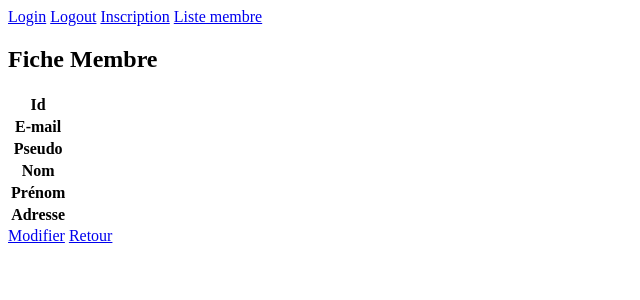
After one commit to herival/Balu, a Symfony app: template templates/membre/fiche.html.twig in a window 1280 px wide. The commit adds this page. Shown: the top 300 px of the page, without its empty margins (0-640 px from the left). Run offline with Twig, Linux system fonts and the light colour scheme; the template is opened without the code that fills it, so the values that code supplies are empty; some libraries are stand-ins or nearby versions.

Commit message:
membre ok

```diff
--- a/src/Controller/AccueilController.php
+++ b/src/Controller/AccueilController.php
@@ -8,7 +8,7 @@ use Symfony\Component\Routing\Annotation\Route;
 class AccueilController extends AbstractController
 {
     /**
-     * @Route("/accueil", name="accueil")
+     * @Route("/", name="accueil")
      */
     public function index()
     {
--- a/src/Security/MembreAuthenticator.php
+++ b/src/Security/MembreAuthenticator.php
@@ -97,7 +97,7 @@ class MembreAuthenticator extends AbstractFormLoginAuthenticator implements Pass
         }
 
         // For example :
-        return new RedirectResponse($this->urlGenerator->generate('recette'));
+        return new RedirectResponse($this->urlGenerator->generate('accueil'));
         // throw new \Exception('TODO: provide a valid redirect inside '.__FILE__);
     }
 
--- a/templates/base.html.twig
+++ b/templates/base.html.twig
@@ -8,6 +8,7 @@
         {% endblock %}
     </head>
     <body>
+        {% include "nav.html.twig" %}
         {% block body %}
 
         <footer style="height: 50px; padding: 10px; ">
--- /dev/null
+++ b/templates/membre/fiche.html.twig
@@ -0,0 +1,43 @@
+{% extends 'base.html.twig' %}
+
+{% block title %}Fiche Membre{% endblock %}
+
+{% block body %}
+<div class="container">
+<h2 class="text-center">Fiche Membre</h2>
+<div class="col-6 mx-auto">
+<table class="table table-bordered">
+    <tbody class="thead-dark">
+      <tr>
+       <th scope="row " style="width: 20%;">Id</th>
+        <td>{{ membre.id }}</td>
+      </tr>
+      <tr>
+       <th scope="row">E-mail</th>
+        <td>{{ membre.email }}</td>
+      </tr>
+      <tr>
+       <th scope="row">Pseudo</th>
+        <td>{{ membre.Pseudo }}</td>
+      </tr>
+      <tr>
+       <th scope="row">Nom</th>
+        <td>{{ membre.nom }}</td>
+      </tr>
+      <tr>
+       <th scope="row">Prénom</th>
+        <td>{{ membre.prenom }}</td>
+      </tr>
+      <tr>
+       <th scope="row">Adresse</th>
+        <td>{{ membre.adresse }}</td>
+      </tr>
+
+    </tbody>
+</table>
+<a href=" {{ path('modifier_membre', {"id":membre.id }) }} " class="btn btn-primary">Modifier</a>
+<a href=" {{ path('accueil') }} " class="btn btn-primary">Retour</a>
+
+</div>
+</div>
+{% endblock %}
--- /dev/null
+++ b/templates/nav.html.twig
@@ -0,0 +1,6 @@
+<a href="{{ path('app_login') }}">Login</a>
+<a href="{{ path('app_logout') }}">Logout</a>
+<a href="{{ path('app_register') }}">Inscription</a>
+
+
+<a href="{{ path('liste_membre') }}">Liste membre</a>
--- a/templates/registration/register.html.twig
+++ b/templates/registration/register.html.twig
@@ -3,6 +3,7 @@
 {% block title %}Register{% endblock %}
 
 {% block body %}
+<div class="container">
     <h1>Inscription</h1>
 
     {{ form_start(registrationForm) }}
@@ -17,4 +18,5 @@
 
         <button type="submit" class="btn btn-primary">Register</button>
     {{ form_end(registrationForm) }}
+</div>
 {% endblock %}
```
Also changed, not shown: src/Controller/MembreController.php (+63 -0 lines), src/Form/MembreType.php (added, +56 -0 lines), templates/membre/edition.html.twig (added, +32 -0 lines), templates/membre/liste.html.twig (+10 -2 lines).
